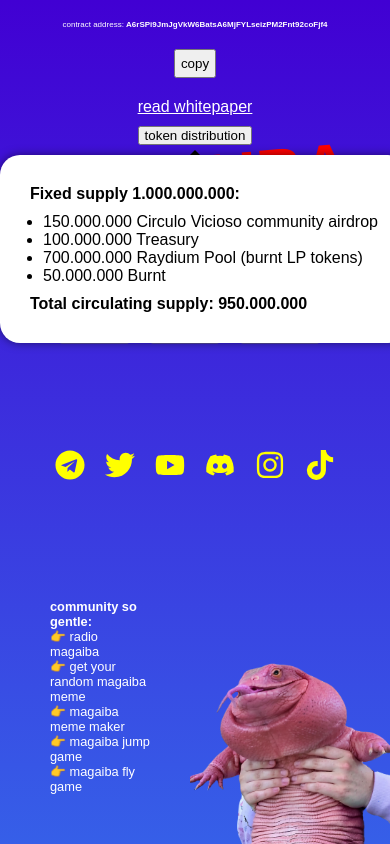
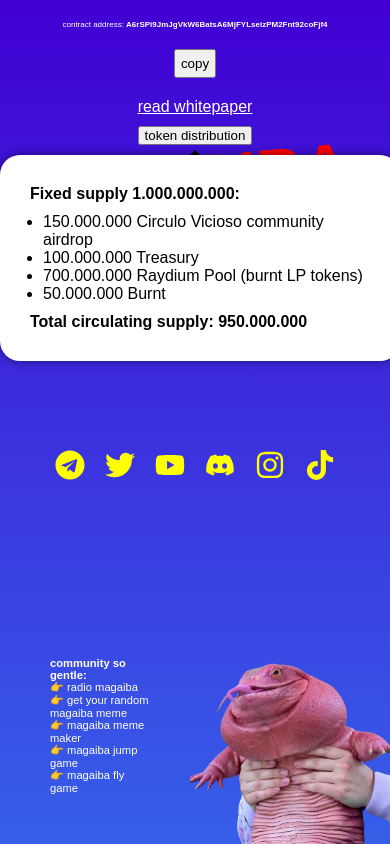
Before and after one commit to magaibasogentle/magaiba, a React (Vite) app: page / in a window 390 px wide. Both pictures are taken after a click on the button "token distribution". Built offline with nearby package versions, Linux system fonts and the light colour scheme; a web font is replaced by a local one.

Commit message:
shrink communitylinks font

```diff
--- a/src/App.css
+++ b/src/App.css
@@ -223,7 +223,7 @@ main {
 
   .community-links {
     max-width: 100px;
-    font-size: 0.8em;
+    font-size: 0.7em;
     bottom: 50px;
   }
 
--- a/src/components/TokenDistribution.jsx
+++ b/src/components/TokenDistribution.jsx
@@ -19,6 +19,7 @@ export function TokenDistribution() {
               padding: 30,
               borderRadius: 20,
               boxShadow: "0 0 10px rgba(0, 0, 0, 0.5)",
+              maxWidth: 400,
             }}
           >
             <b>Fixed supply 1.000.000.000:</b>
```
